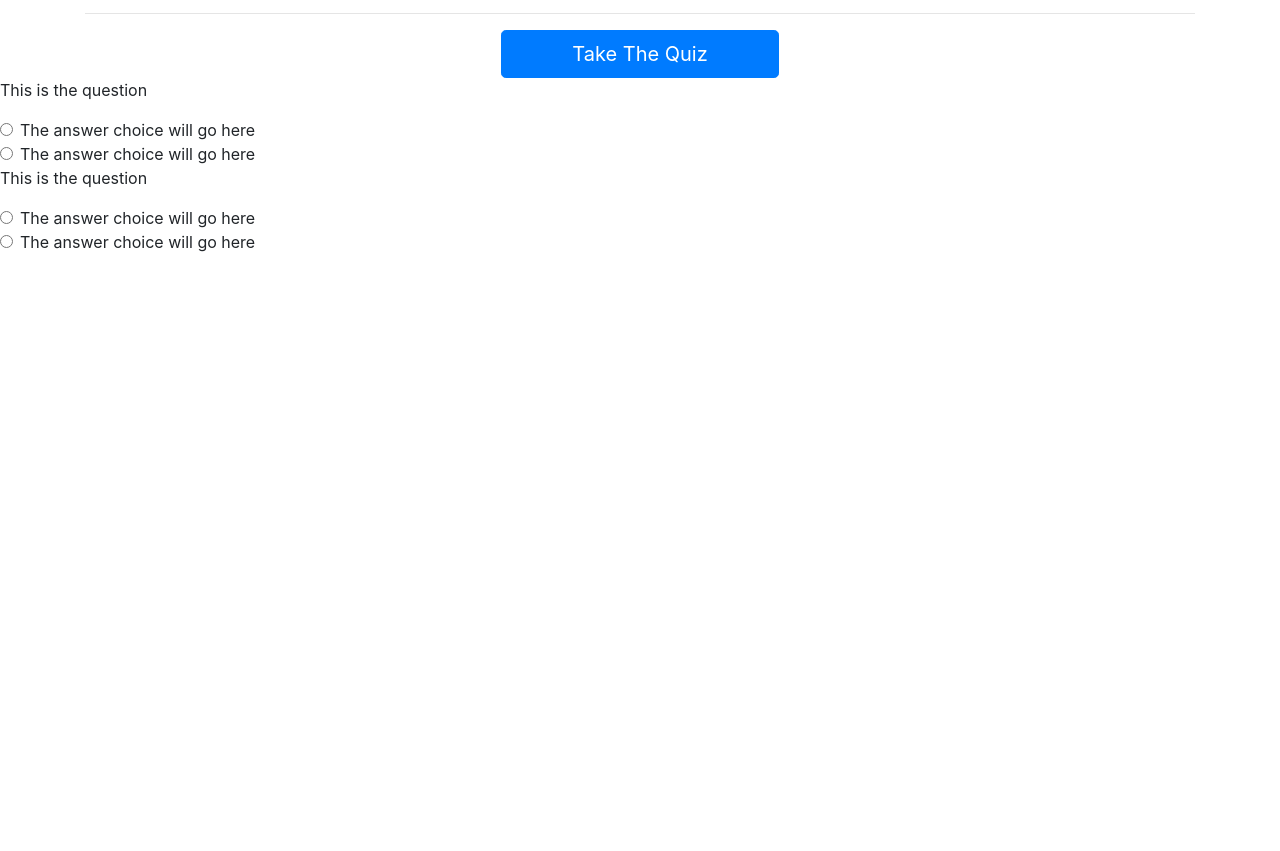
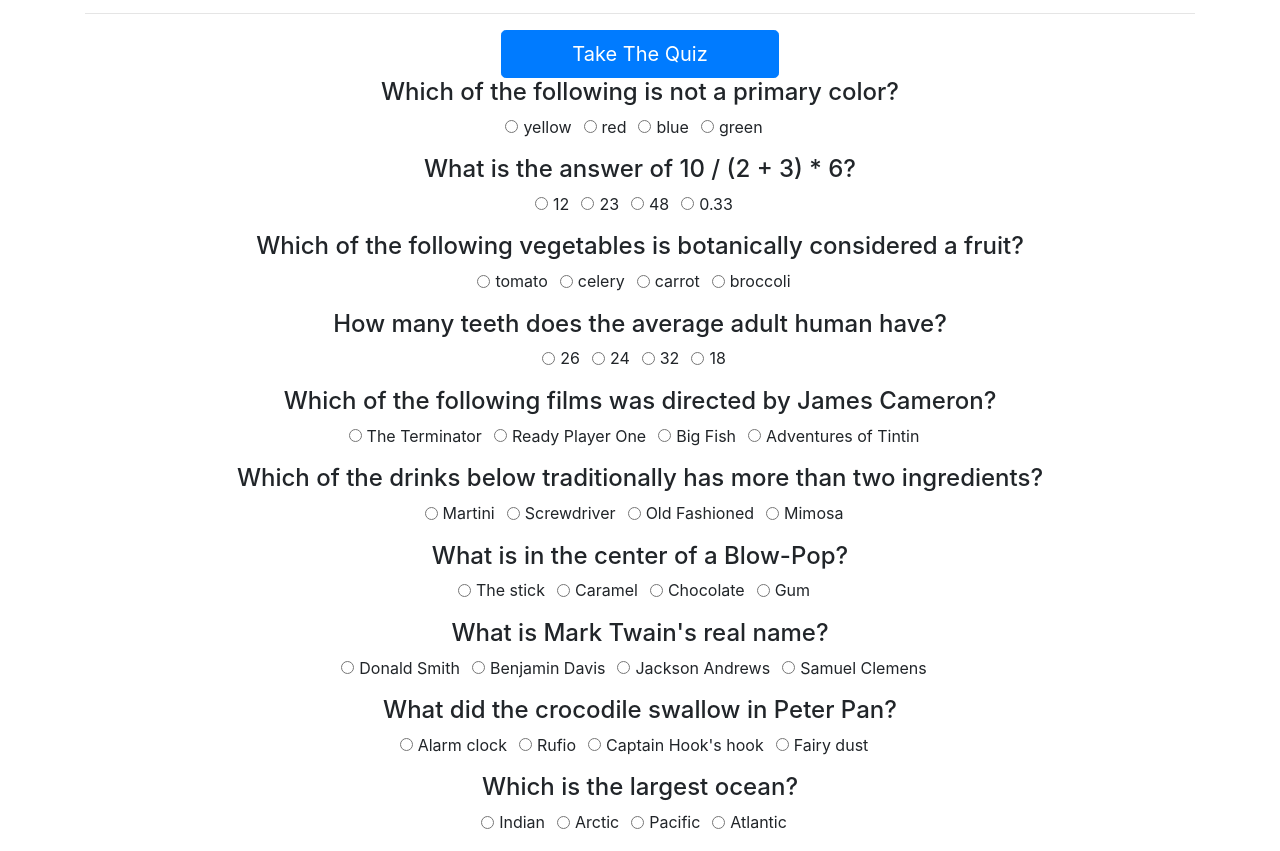
Before and after one commit to bcasalvieri/Trivia-Game, a plain HTML site: page index.html in a window 1280 px wide. Shown: the part 160-1011 px from the top of the page. Before the commit the page ends 800 px from the top, so only its background shows below. Drawn offline with nearby package versions, Linux system fonts and the light colour scheme.

Commit message:
added renderQuestions function

```diff
--- a/assets/javascript/app.js
+++ b/assets/javascript/app.js
@@ -3,118 +3,125 @@ var correct = 0;
 var count = 5 * 60 * 1000;
 
 // create quiz bank
-var quizBank = {
-  question1: {
+var quizBank = [
+  {
     question: "Which of the following is not a primary color?",
-    answers: [
+    choices: [
       "green",
       "blue",
       "yellow",
       "red"
     ],
-    correct: "blue",
+    answer: "blue",
+    userAnswer: ""
   },
-  question2: {
+  {
     question: "What is the answer of 10 / (2 + 3) * 6?",
-    answers: [
+    choices: [
       12,
       23,
       48,
       0.33
     ],
-    correct: 12
+    answer: 12,
+    userAnswer: ""
   },
-  question3: {
+  {
     question: "Which of the following vegetables is botanically considered a fruit?",
-    answers: [
+    choices: [
       "carrot",
       "tomato",
       "broccoli",
       "celery"
     ],
-    correct: "tomato"
+    answer: "tomato",
+    userAnswer: ""
   },
-  question4: {
+  {
     question: "How many teeth does the average adult human have?",
-    answers: [
+    choices: [
       32,
       26,
       18,
       24
     ],
-    correct: 32
+    answer: 32,
+    userAnswer: ""
   },
-  question5: {
+  {
     question: "Which of the following films was directed by James Cameron?",
-    answers: [
+    choices: [
       "Ready Player One",
       "The Terminator",
       "Big Fish",
       "Adventures of Tintin"
     ],
-    correct: "The Terminator"
+    answer: "The Terminator",
+    userAnswer: ""
   },
-  question6: {
+  {
     question: "Which of the drinks below traditionally has more than two ingredients?",
-    answers: [
+    choices: [
       "Screwdriver",
       "Mimosa",
       "Old Fashioned",
       "Martini"
     ],
-    correct: "Old Fashioned"
+    answer: "Old Fashioned",
+    userAnswer: ""
   },
-  question7: {
+  {
     question: "What is in the center of a Blow-Pop?",
-    answers: [
+    choices: [
       "Chocolate",
       "Gum",
       "Caramel",
       "The stick"
     ],
-    correct: "Gum"
+    answer: "Gum",
+    userAnswer: ""
   },
-  question8: {
+  {
     question: "What is Mark Twain's real name?",
-    answers: [
+    choices: [
       "Samuel Clemens",
       "Jackson Andrews",
       "Benjamin Davis",
       "Donald Smith"
     ],
-    correct: "Samuel Clemens"
+    answer: "Samuel Clemens",
+    userAnswer: ""
   },
-  question9: {
+  {
     question: "What did the crocodile swallow in Peter Pan?",
-    answers: [
+    choices: [
       "Alarm clock",
       "Captain Hook's hook",
       "Fairy dust",
       "Rufio"
     ],
-    correct: "Alarm clock"
+    answer: "Alarm clock",
+    userAnswer: ""
   },
-  question10: {
+  {
     question: "Which is the largest ocean?",
-    answers: [
+    choices: [
       "Atlantic",
       "Pacific",
       "Indian",
       "Arctic"
     ],
-    correct: "Pacific"
+    answer: "Pacific",
+    userAnswer: ""
   }
-}
+]
 
 // This is huge for looping through an object
-Object.keys(quizBank).forEach(function() {
-  console.log(key, quizBank[key].answers)
-})
+// Object.keys(quizBank).forEach(function(key) {
+//   console.log(key, quizBank[key].answers)
+// })
 
-// Create a start function
-  // reset correct and incorrect answers
-  // clear content from html
-  // print quiz form to html
+
   // clear interval
   // restart interval
     // function = decrement
@@ -125,45 +132,83 @@ Object.keys(quizBank).forEach(function() {
   // print count to page
   // if count === 0, run grade quiz function
 
-// Create quiz creation function for each question in the quiz bank
-  // create a $quiz <form> element
-  // create a $question <div>
+// STARTER CODE FROM ALEX!
+// function to print all questions to page
+function renderQuestions() {
+  // clear out form
+  $("#quiz-form").empty();
 
-  // QUESTION
-  // create a <p> tag
-  // add class "question"
-  // add text from question in object
-  // append to $question div
+  // Loop through questions array
+  quizBank.forEach(function (question, index) {
+    // create div to hold question
+    var $question = $("<div>").addClass("form-group");
+    console.log(question.question)
 
-  // ANSWERS
-  // create an $answerChoices div
+    // add question to div
+    var $label = $("<h4>")
+      .text(question.question)
+      .appendTo($question);
 
-  // for each answer in array
-    // create an $answer div
-    // add class "form-check"
-    // create an <input> element
-    // add class "form-check-input"
-    // add attribute
-      // "type" with a value of "radio"
-      // "id"" with a value of "answer[i]"
-      // "name" with a value of "answer"
+    // shuffle choices
+    question.choices = question.choices.sort(function() {
+      return .5 - Math.random();
+    });
 
-    // create a <label> element
-    // add class "form-check-label"
-    // add attribute "for" with a value of "answer[i]"
-    // if answers[i] === correct, add attribute "data-truth" with value "true"
-    // add text from answers[i]
-    // append $answer to $answerChoices
+    // create a loop to iterate through question's choices and create radio buttons for each one
+    for (var i = 0; i < question.choices.length; i++) {
+      // create a div for choice and add bootstrap classes
+      var $choice = $('<div>');
+      $choice.addClass('form-check form-check-inline');
 
-    // append $answerChoices to $question
-    // append $question to $quiz
-    // append $quiz to #main-content div on HTML
+      // create an input tag for the radio button
+      var $radio = $('<input>');
 
-// Create submit button
-  // create an <input> element
-  // add attribute "type" with a value of "submit"
-  // add classes "btn btn-primary"
-  // append to $quiz
+      // add attributes to provide the answer choice
+      // the "name" attribute is super important, all radio buttons per question need to have the same "name" so they know which question it applies to
+      $radio
+        .attr({
+          type: "radio",
+          value: question.choices[i],
+          name: index,
+          class: "form-check-input"
+        })
+        .appendTo($choice);
+
+      // create label to actually print the choice to the page
+      var $choiceLabel = $('<label>');
+      $choiceLabel
+        .text(question.choices[i])
+        .addClass('form-check-label')
+        .appendTo($choice);
+
+      // add whole radio button choice to question
+      $choice.appendTo($question);
+    }
+    // when done making all of the choices, add whole question to the page
+    $("#quiz-form").append($question);
+  });
+}
+
+// create on "change" listener for all radio buttons but bind them to quiz-form since it's permanently on the page
+$("#quiz-form").on("change", ".form-check-input", function() {
+  console.log(this);
+
+  // GET question index out of "name" attribute so we know what question you answered
+  var questionIndex = $(this).attr("name");
+
+  console.log(questions[questionIndex]);
+
+  // get value out of radio button you selected
+  var answer = $(this).val();
+
+  // set answer to question's userAnswer property
+  questions[questionIndex].userAnswer = answer;
+
+});
+
+renderQuestions();
+
+
 
 // Create stop function
   // Check attribute "data-truth", if val() === true --> correct++
--- a/index.html
+++ b/index.html
@@ -10,46 +10,20 @@
   <title>Trivia Game</title>
 </head>
 <body>
+
   <div class="container text-center mt-5">
-    <h1 class="display-4">Totally Random & Useless Trivia Game</h1>
-    <h3 class="text-muted">Test your knowledge of random information.</h3>
-    <hr>
-    <button id="start-quiz" class="btn btn-primary btn-lg col-3">Take The Quiz</button>
-  </div>
+    <header>
+      <h1 class="display-4">Totally Random & Useless Trivia Game</h1>
+      <h3 class="text-muted">Test your knowledge of random information.</h3>
+      <hr>
+      <button id="start-quiz" class="btn btn-primary btn-lg col-3">Take The Quiz</button>
+    </header>
 
-  <div class="container">
-    <div id="main-content"></div>
+    <form id="quiz-form"></form>
+
   </div>
 
 
-  <div>
-    <p>This is the question</p>
-
-      <form class="form-check">
-        <div>
-          <input type="radio" class="form-check-input" name="answers" id="example">
-          <label for="example" class="form-check-label">The answer choice will go here</label>
-        </div>
-        <div>
-          <input type="radio" class="form-check-input" name="answers" id="example">
-          <label for="example" class="form-check-label">The answer choice will go here</label>
-        </div>
-      </form>
-  </div>
-  <div>
-    <p>This is the question</p>
-
-      <form class="form-check">
-        <div>
-          <input type="radio" class="form-check-input" name="answers" id="example">
-          <label for="example" class="form-check-label">The answer choice will go here</label>
-        </div>
-        <div>
-          <input type="radio" class="form-check-input" name="answers" id="example">
-          <label for="example" class="form-check-label">The answer choice will go here</label>
-        </div>
-      </form>
-  </div>
 
   <script src="https://cdnjs.cloudflare.com/ajax/libs/jquery/3.3.1/jquery.slim.min.js"></script>
   <script src="https://cdnjs.cloudflare.com/ajax/libs/popper.js/1.14.7/umd/popper.min.js"></script>
```
